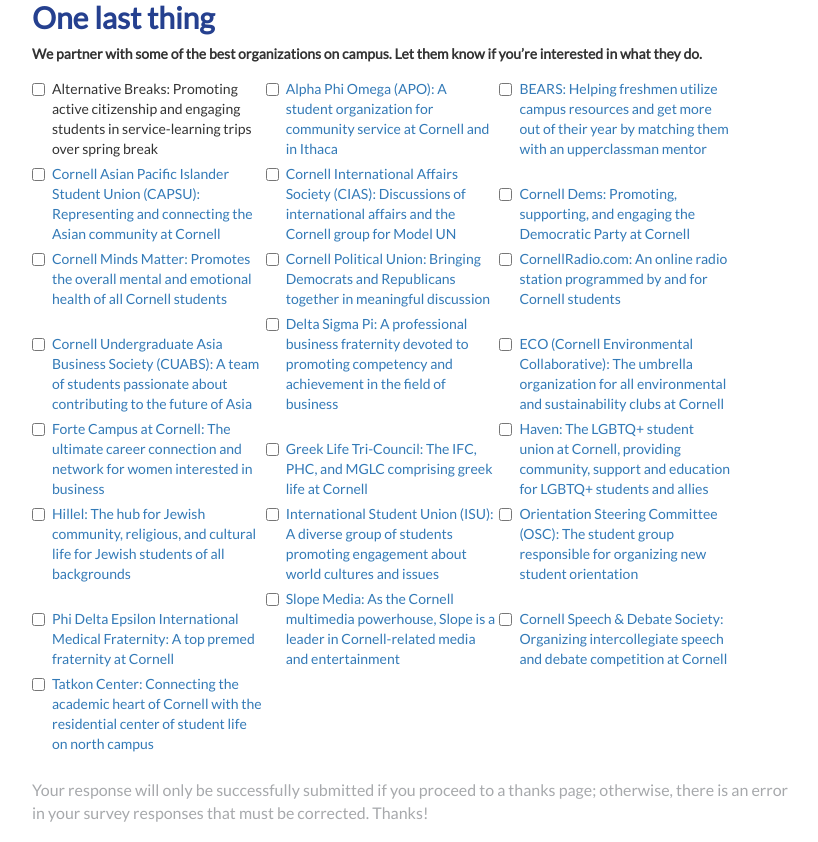
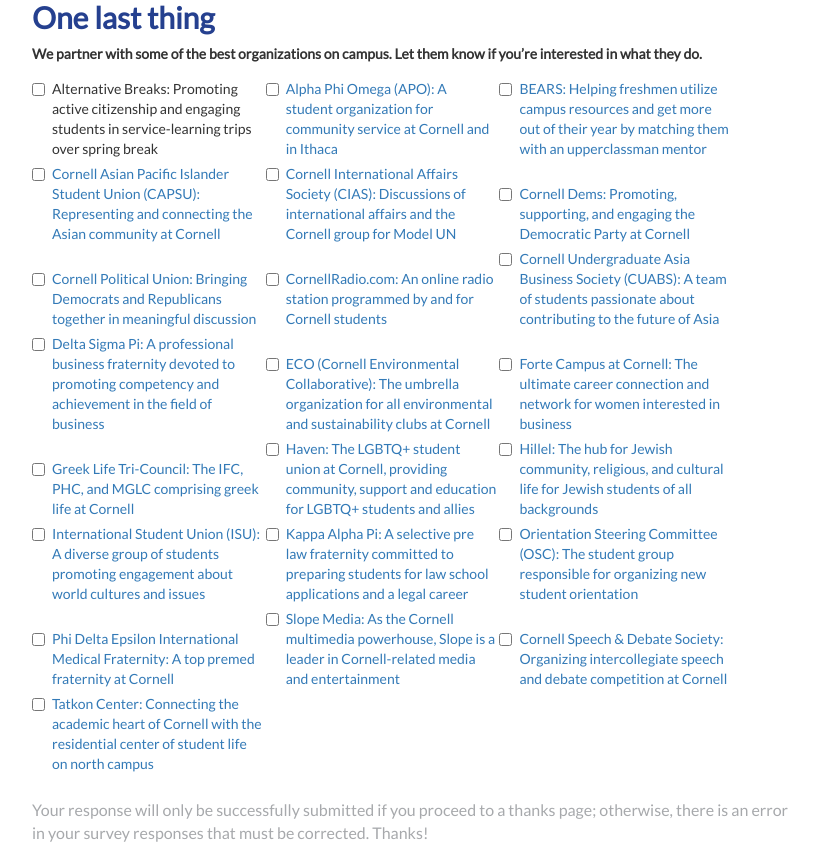
Before and after one commit to rzxyq/lgc2.0, a Django app: page /newstudent/ in a window 1280 px wide. Shown: the part 3739-4581 px from the top of the page, without its empty margins (223-1041 px from the left). Run offline with Django 3.2, Linux system fonts and the light colour scheme; some libraries are stand-ins or nearby versions.

Commit message:
Zach Final Touches 2.5.15

```diff
--- a/newstudent/forms.py
+++ b/newstudent/forms.py
@@ -36,7 +36,6 @@
         ('CAPSU','CAPSU'),
         ('CIAS','CIAS'),
         ('Cornell Dems','Cornell Dems'),
-        ('Cornell Minds Matter','Cornell Minds Matter'),
         ('Cornell Political Union','Cornell Political Union'),
         ('CornellRadio.com','CornellRadio.com'),
         ('CUABS','CUABS'),
@@ -47,6 +46,7 @@
         ('Hillel','Hillel'),
         ('IFC','IFC'),
         ('ISU','ISU'),
+        ('KAPi','KAPi'),
         ('MGLC','MGLC'),
         ('OSC','OSC'),
         ('PHC','PHC'),
@@ -334,7 +334,6 @@
         ('CAPSU','Cornell Asian Pacific Islander Student Union (CAPSU): Representing and connecting the Asian community at Cornell'),
         ('CIAS','Cornell International Affairs Society (CIAS): Discussions of international affairs and the Cornell group for Model UN'),
         ('Cornell Dems','Cornell Dems: Promoting, supporting, and engaging the Democratic Party at Cornell'),
-        ('Cornell Minds Matter','Cornell Minds Matter: Promotes the overall mental and emotional health of all Cornell students'),
         ('Cornell Political Union','Cornell Political Union: Bringing Democrats and Republicans together in meaningful discussion'),
         ('Cornell Radio','CornellRadio.com: An online radio station programmed by and for Cornell students'),
         ('CUABS','Cornell Undergraduate Asia Business Society (CUABS): A team of students passionate about contributing to the future of Asia'),
@@ -345,6 +344,7 @@
         ('Haven','Haven: The LGBTQ+ student union at Cornell, providing community, support and education for LGBTQ+ students and allies'),
         ('Hillel','Hillel: The hub for Jewish community, religious, and cultural life for Jewish students of all backgrounds'),
         ('ISU','International Student Union (ISU): A diverse group of students promoting engagement about world cultures and issues'),
+        ('KAPi','Kappa Alpha Pi: A selective pre law fraternity committed to preparing students for law school applications and a legal career'),
         ('OSC','Orientation Steering Committee (OSC): The student group responsible for organizing new student orientation'),
         ('Phi Delta Epsilon','Phi Delta Epsilon International Medical Fraternity: A top premed fraternity at Cornell'),
         ('Slope Media','Slope Media: As the Cornell multimedia powerhouse, Slope is a leader in Cornell-related media and entertainment'),
--- a/templates/newstudent/basic.html
+++ b/templates/newstudent/basic.html
@@ -145,57 +145,57 @@
     var $partnering_label = $('#id_partnering_7').parent();
     $partnering_label.contents().filter(function() {
       return this.nodeType === 3;
-    }).wrap( "<a href='http://orgsync.rso.cornell.edu/org/cornellmindsmatter' target=blank></a>" )
+    }).wrap( "<a href='http://www.cornellpoliticalunion.org/' target=blank></a>" )
 
     var $partnering_label = $('#id_partnering_8').parent();
     $partnering_label.contents().filter(function() {
       return this.nodeType === 3;
-    }).wrap( "<a href='http://www.cornellpoliticalunion.org/' target=blank></a>" )
+    }).wrap( "<a href='http://cornellradio.com/' target=blank></a>" )
 
     var $partnering_label = $('#id_partnering_9').parent();
     $partnering_label.contents().filter(function() {
       return this.nodeType === 3;
-    }).wrap( "<a href='http://cornellradio.com/' target=blank></a>" )
+    }).wrap( "<a href='http://www.cornellcuabs.com/' target=blank></a>" )
 
     var $partnering_label = $('#id_partnering_10').parent();
     $partnering_label.contents().filter(function() {
       return this.nodeType === 3;
-    }).wrap( "<a href='http://www.cornellcuabs.com/' target=blank></a>" )
+    }).wrap( "<a href='http://cornelldsp.com/' target=blank></a>" )
 
     var $partnering_label = $('#id_partnering_11').parent();
     $partnering_label.contents().filter(function() {
       return this.nodeType === 3;
-    }).wrap( "<a href='http://cornelldsp.com/' target=blank></a>" )
+    }).wrap( "<a href='http://cornelleco.weebly.com/' target=blank></a>" )
 
     var $partnering_label = $('#id_partnering_12').parent();
     $partnering_label.contents().filter(function() {
       return this.nodeType === 3;
-    }).wrap( "<a href='http://cornelleco.weebly.com/' target=blank></a>" )
+    }).wrap( "<a href='http://fortecampuscornell.strikingly.com/' target=blank></a>" )
 
     var $partnering_label = $('#id_partnering_13').parent();
     $partnering_label.contents().filter(function() {
       return this.nodeType === 3;
-    }).wrap( "<a href='http://fortecampuscornell.strikingly.com/' target=blank></a>" )
+    }).wrap( "<a href='http://dos.cornell.edu/fraternity-sorority-life' target=blank></a>" )
 
     var $partnering_label = $('#id_partnering_14').parent();
     $partnering_label.contents().filter(function() {
       return this.nodeType === 3;
-    }).wrap( "<a href='http://dos.cornell.edu/fraternity-sorority-life' target=blank></a>" )
+    }).wrap( "<a href='http://dos.cornell.edu/lgbt-resource-center' target=blank></a>" )
 
     var $partnering_label = $('#id_partnering_15').parent();
     $partnering_label.contents().filter(function() {
       return this.nodeType === 3;
-    }).wrap( "<a href='http://dos.cornell.edu/lgbt-resource-center' target=blank></a>" )
+    }).wrap( "<a href='http://cornell.hillel.org/' target=blank></a>" )
 
     var $partnering_label = $('#id_partnering_16').parent();
     $partnering_label.contents().filter(function() {
       return this.nodeType === 3;
-    }).wrap( "<a href='http://cornell.hillel.org/' target=blank></a>" )
+    }).wrap( "<a href='http://www.cornellisu.com/' target=blank></a>" )
 
     var $partnering_label = $('#id_partnering_17').parent();
     $partnering_label.contents().filter(function() {
       return this.nodeType === 3;
-    }).wrap( "<a href='http://www.cornellisu.com/' target=blank></a>" )
+    }).wrap( "<a href='http://www.cornellkapi.com/' target=blank></a>" )
 
     var $partnering_label = $('#id_partnering_18').parent();
     $partnering_label.contents().filter(function() {
--- a/upperclassman/forms.py
+++ b/upperclassman/forms.py
@@ -216,7 +216,6 @@
         ('CAPSU','CAPSU'),
         ('CIAS','CIAS'),
         ('Cornell Dems','Cornell Dems'),
-        ('Cornell Minds Matter','Cornell Minds Matter'),
         ('Cornell Political Union','Cornell Political Union'),
         ('CornellRadio.com','CornellRadio.com'),
         ('CUABS','CUABS'),
@@ -227,6 +226,7 @@
         ('Hillel','Hillel'),
         ('IFC','IFC'),
         ('ISU','ISU'),
+        ('KAPi','KAPi'),
         ('MGLC','MGLC'),
         ('OSC','OSC'),
         ('PHC','PHC'),
```
Also changed, not shown: static/img/Clubs.png.
